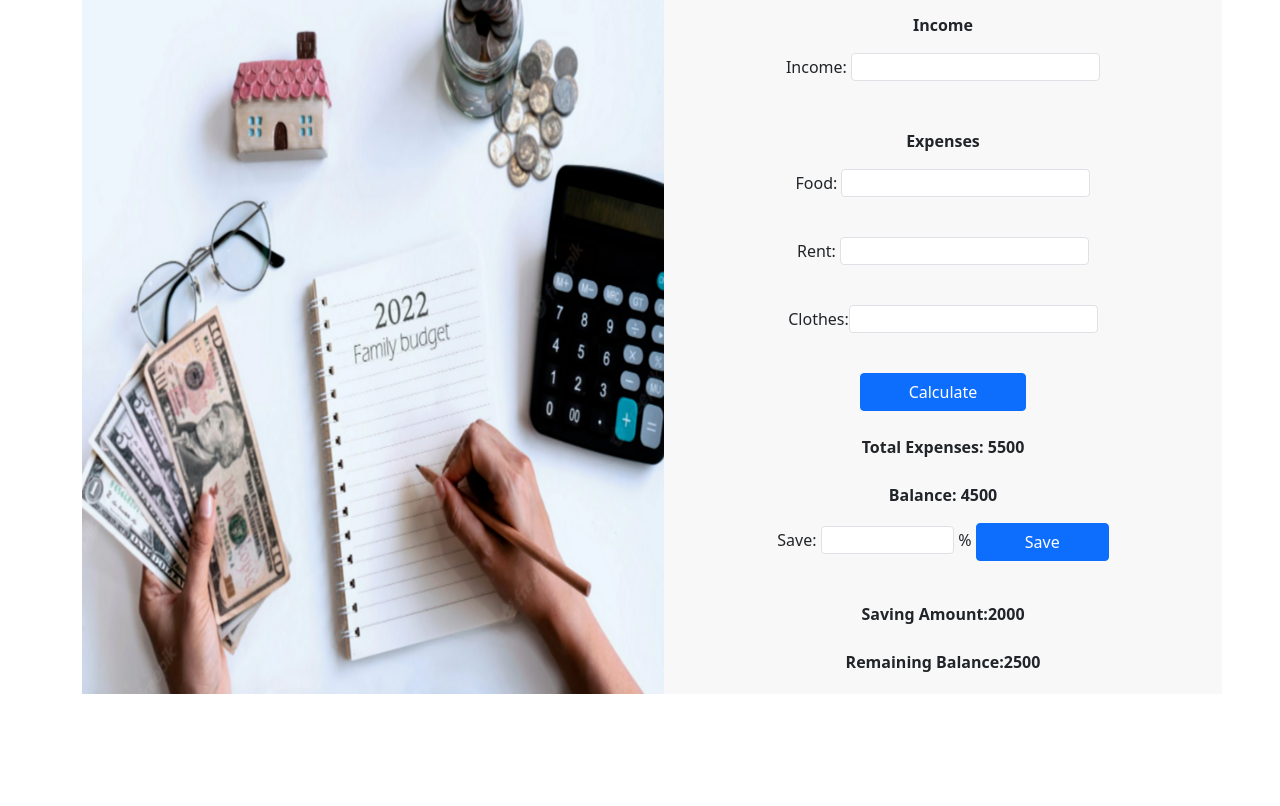
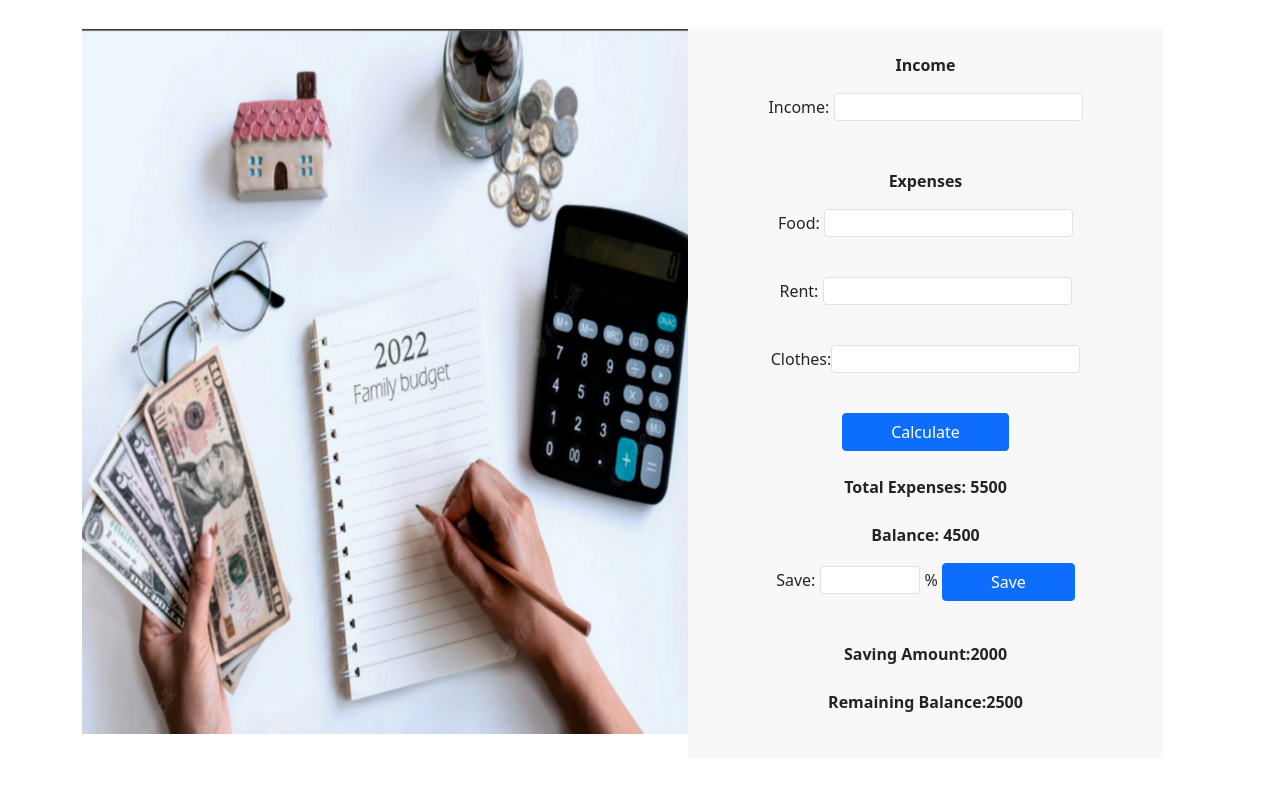
Before and after one commit to MD-Jubayer-Khan/Accounting-king, a plain HTML site: page index.html in a window 1280 px wide. Shown: the part 91-897 px from the top of the page. Before the commit the page ends 800 px from the top, so only its background shows below. Drawn offline with nearby package versions, Linux system fonts and the light colour scheme.

Commit message:
making little bit responsive

```diff
--- a/index.html
+++ b/index.html
@@ -11,16 +11,20 @@
     <title>Accounting King</title>
 </head>
 <body>
+    <!-- this is a heading -->
     <header class="container">
-            <h1 class="text-center mt-4 fw-bold text-success">Accounting King💰</h1>
-    </header>
-    <section class="container d-flex ">
-        <div class="col-md-6">
+        <h1 class="text-center mt-4 fw-bold text-success">Accounting King💰</h1>
+</header>
+    <section class="container my-5">
+       <div class="row">
+           <!-- image area -->
+           <div class="col-md-6 col-sm-12 mb-4">
             <img src="image/money.png" alt="">
         </div>
-        <div class="col-md-6 ms-4" style="background-color: #F8F8F8;">
+        <!-- form area -->
+        <div class="col-md-5 col-sm-12 mx-auto ms-5 "  style="background-color: #F8F8F8;">
             <p class="text-center fw-bold mt-4">Income</p>
-            <div class="container text-center">
+            <div class="container text-center align-item-center">
                 <p >Income:  <input class="border block border-gray-400 rounded mb-4 px-2" type="text"></p>
                 <p class="text-center fw-bold mt-4">Expenses</p>
                 <p>Food:   <input class="border block border-gray-400 rounded mb-4 px-2" type="text"></p>
@@ -34,7 +38,8 @@
                 <p class="text-center fw-bold mt-4">Remaining Balance:<span>2500</span></p>
             </div>
         </div>
-    </section>
+       </div>
+      </section>
     <script src="https://cdn.jsdelivr.net/npm/bootstrap@5.0.2/dist/js/bootstrap.bundle.min.js" integrity="sha384-MrcW6ZMFYlzcLA8Nl+NtUVF0sA7MsXsP1UyJoMp4YLEuNSfAP+JcXn/tWtIaxVXM" crossorigin="anonymous"></script>
 </body>
 </html>
```
